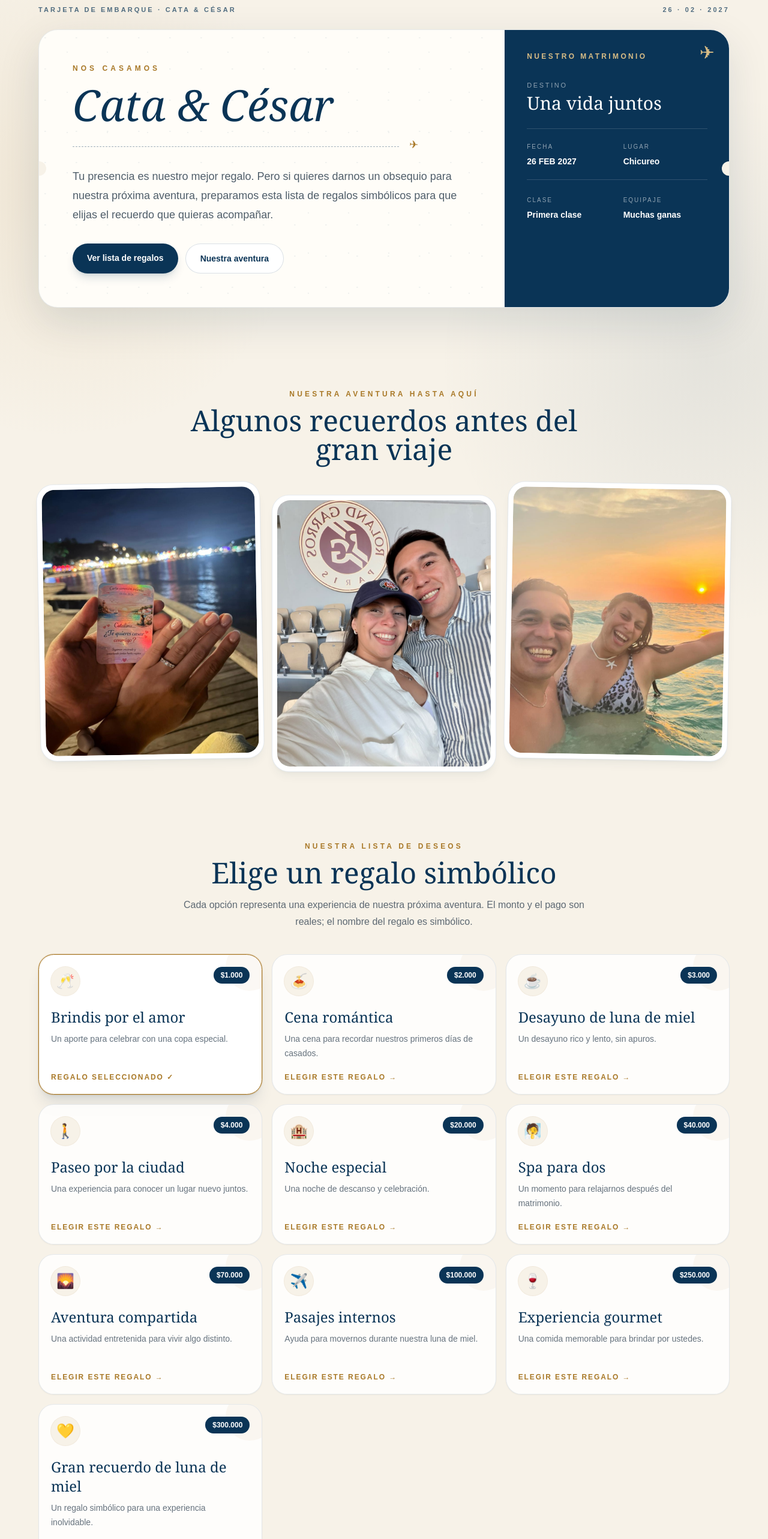
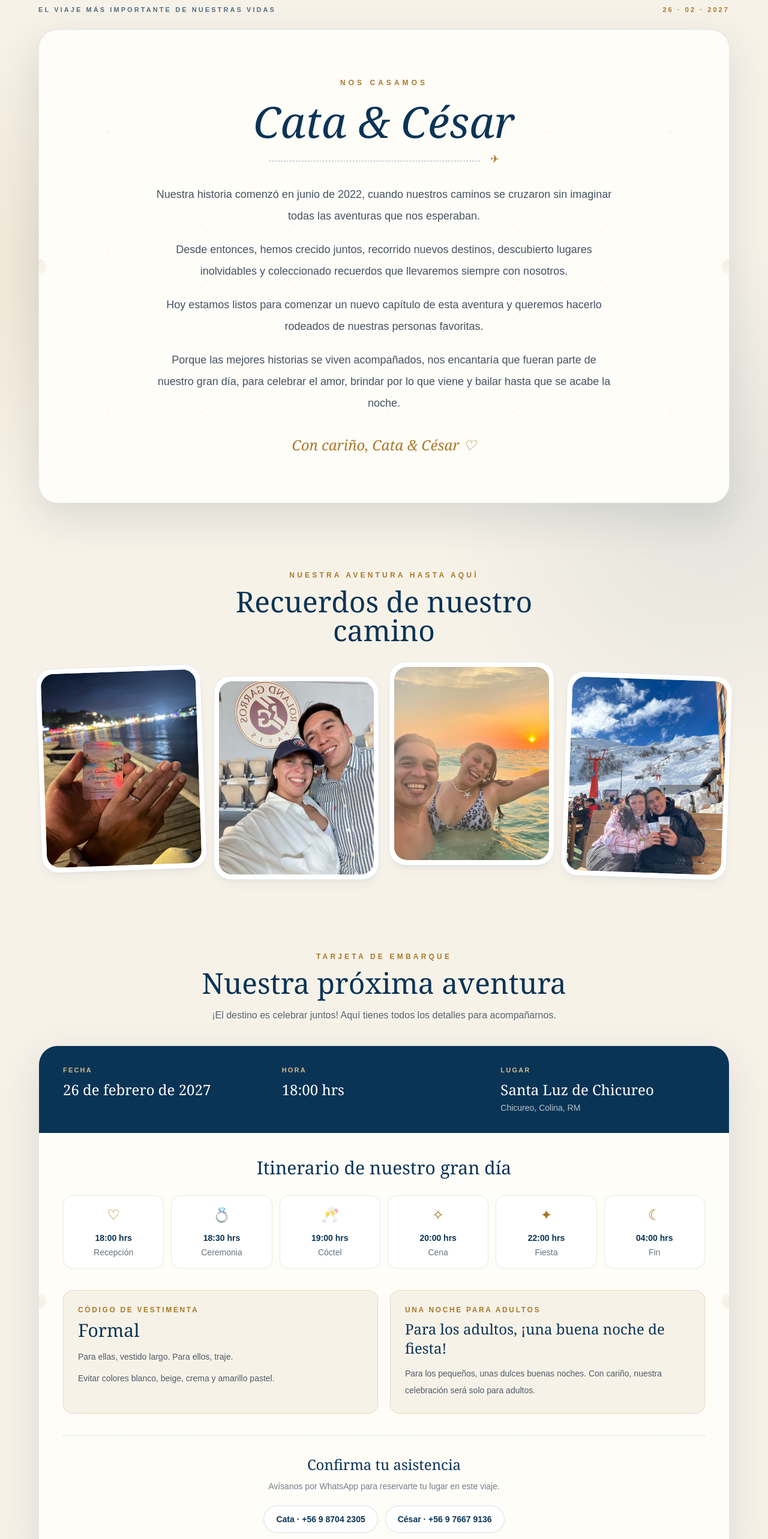
Before and after one commit to cesarodriguez96-02-26/regalos-matri-cata-cesar, a Next.js app: page / in a window 1280 px wide. Shown: the part 40-2606 px from the top of the page at 60% size. Built offline with nearby package versions, Linux system fonts and the light colour scheme.

Commit message:
Rediseñar inicio con historia, fotos e itinerario de invitación

```diff
--- a/src/app/page.tsx
+++ b/src/app/page.tsx
@@ -1,132 +1,143 @@
 import Image from 'next/image';
 import { CheckoutForm } from '@/components/CheckoutForm';
 
-const transferDetails = [
-  { label: 'Banco', value: process.env.TRANSFER_BANK ?? 'Banco por definir' },
-  { label: 'Tipo de cuenta', value: process.env.TRANSFER_ACCOUNT_TYPE ?? 'Cuenta por definir' },
-  { label: 'N° de cuenta', value: process.env.TRANSFER_ACCOUNT_NUMBER ?? 'Número por definir' },
-  { label: 'RUT', value: process.env.TRANSFER_RUT ?? 'RUT por definir' },
-  { label: 'Titular', value: process.env.TRANSFER_NAME ?? 'Cata & César' },
-  { label: 'Correo', value: process.env.TRANSFER_EMAIL ?? process.env.OWNER_EMAIL ?? 'correo por definir' }
+const itinerary = [
+  { time: '18:00', event: 'Recepción', icon: '♡' },
+  { time: '18:30', event: 'Ceremonia', icon: '💍' },
+  { time: '19:00', event: 'Cóctel', icon: '🥂' },
+  { time: '20:00', event: 'Cena', icon: '✧' },
+  { time: '22:00', event: 'Fiesta', icon: '✦' },
+  { time: '04:00', event: 'Fin', icon: '☾' }
+];
+
+const photos = [
+  { src: '/photos/foto-1.jpg', alt: 'Cata y César compartiendo un recuerdo juntos', rotate: 'lg:-rotate-2' },
+  { src: '/photos/foto-2.jpeg', alt: 'Cata y César viajando juntos', rotate: 'lg:translate-y-4' },
+  { src: '/photos/foto-3.jpeg', alt: 'Cata y César celebrando su historia', rotate: 'lg:-translate-y-2' },
+  { src: '/photos/foto-4.jpeg', alt: 'Un nuevo recuerdo de Cata y César', rotate: 'lg:rotate-2 lg:translate-y-3' }
 ];
 
 export default function Home() {
   return (
     <main className="overflow-hidden">
-      <section className="px-5 pb-14 pt-8 md:pb-20 md:pt-12">
+      <section className="px-5 pb-10 pt-8 md:pb-14 md:pt-12">
         <div className="mx-auto max-w-6xl">
-          <div className="mb-6 flex items-center justify-between gap-4 text-[11px] font-bold uppercase tracking-[0.28em] text-navy/70">
-            <span>Tarjeta de embarque · Cata & César</span>
-            <span className="hidden sm:inline">26 · 02 · 2027</span>
+          <div className="mb-6 flex flex-wrap items-center justify-between gap-2 text-[11px] font-bold uppercase tracking-[0.18em] text-navy/70 sm:tracking-[0.28em]">
+            <span>El viaje más importante de nuestras vidas</span>
+            <span className="whitespace-nowrap text-gold">26 · 02 · 2027</span>
           </div>
-
           <div className="ticket-edge overflow-hidden rounded-[2rem] border border-navy/10 bg-ivory shadow-ticket">
-            <div className="grid lg:grid-cols-[1.35fr_0.65fr]">
-              <div className="relative px-7 py-10 sm:px-10 md:py-14 lg:px-14">
+            <div className="relative px-7 py-12 sm:px-12 md:px-16 md:py-16 lg:px-24 lg:py-20">
               <div
                 className="pointer-events-none absolute inset-0 opacity-[0.055]"
                 style={{
-                    backgroundImage:
-                      'radial-gradient(circle at 20% 25%, #0A3456 0 1px, transparent 1.5px), radial-gradient(circle at 70% 55%, #0A3456 0 1px, transparent 1.5px)',
+                  backgroundImage: 'radial-gradient(circle at 20% 25%, #0A3456 0 1px, transparent 1.5px), radial-gradient(circle at 70% 55%, #0A3456 0 1px, transparent 1.5px)',
                   backgroundSize: '52px 52px, 67px 67px'
                 }}
               />
-                <div className="relative">
+              <div className="relative mx-auto max-w-3xl text-center">
                 <p className="text-xs font-bold uppercase tracking-[0.42em] text-gold">Nos casamos</p>
-                  <h1 className="mt-4 font-serif text-5xl italic leading-none text-navy sm:text-6xl md:text-7xl">
-                    Cata & César
+                <h1 className="mt-5 font-serif text-5xl italic leading-tight text-navy sm:text-6xl md:text-7xl">
+                  Cata &amp; César
                 </h1>
-                  <div className="mt-6 max-w-xl flight-line" aria-hidden="true" />
-                  <p className="mt-6 max-w-2xl text-base leading-7 text-ink/75 md:text-lg md:leading-8">
-                    Tu presencia es nuestro mejor regalo. Pero si quieres darnos un obsequio para nuestra próxima aventura,
-                    preparamos esta lista de regalos simbólicos para que elijas el recuerdo que quieras acompañar.
-                  </p>
-
-                  <div className="mt-8 flex flex-wrap gap-3">
-                    <a
-                      href="#regalos"
-                      className="rounded-full bg-navy px-6 py-3.5 text-sm font-bold text-white shadow-lg shadow-navy/15 transition hover:-translate-y-0.5 hover:bg-navy-deep focus:outline-none focus-visible:ring-4 focus-visible:ring-gold-soft"
-                    >
-                      Ver lista de regalos
-                    </a>
-                    <a
-                      href="#nuestra-aventura"
-                      className="rounded-full border border-navy/15 bg-white px-6 py-3.5 text-sm font-bold text-navy transition hover:border-gold/40 hover:bg-paper focus:outline-none focus-visible:ring-4 focus-visible:ring-gold-soft"
-                    >
-                      Nuestra aventura
-                    </a>
+                <div className="mx-auto mt-5 max-w-sm flight-line" aria-hidden="true" />
+                <div className="mt-7 space-y-5 text-left text-base leading-8 text-ink/80 sm:text-center md:text-lg md:leading-9">
+                  <p>Nuestra historia comenzó en junio de 2022, cuando nuestros caminos se cruzaron sin imaginar todas las aventuras que nos esperaban.</p>
+                  <p>Desde entonces, hemos crecido juntos, recorrido nuevos destinos, descubierto lugares inolvidables y coleccionado recuerdos que llevaremos siempre con nosotros.</p>
+                  <p>Hoy estamos listos para comenzar un nuevo capítulo de esta aventura y queremos hacerlo rodeados de nuestras personas favoritas.</p>
+                  <p>Porque las mejores historias se viven acompañados, nos encantaría que fueran parte de nuestro gran día, para celebrar el amor, brindar por lo que viene y bailar hasta que se acabe la noche.</p>
                 </div>
+                <p className="mt-9 font-serif text-2xl italic text-gold">Con cariño, Cata &amp; César ♡</p>
               </div>
-              </div>
-
-              <aside className="relative border-t border-dashed border-navy/20 bg-navy px-7 py-9 text-white lg:border-l lg:border-t-0 sm:px-9">
-                <div className="absolute right-6 top-5 text-3xl text-gold-soft" aria-hidden="true">✈</div>
-                <p className="text-xs font-bold uppercase tracking-[0.28em] text-gold-soft">Nuestro matrimonio</p>
-                <div className="mt-8 space-y-6">
-                  <div>
-                    <p className="text-[11px] uppercase tracking-[0.24em] text-white/55">Destino</p>
-                    <p className="mt-1 font-serif text-3xl">Una vida juntos</p>
-                  </div>
-                  <div className="grid grid-cols-2 gap-5 border-y border-white/15 py-5 text-sm">
-                    <div>
-                      <p className="text-[10px] uppercase tracking-[0.2em] text-white/55">Fecha</p>
-                      <p className="mt-1 font-bold">26 FEB 2027</p>
-                    </div>
-                    <div>
-                      <p className="text-[10px] uppercase tracking-[0.2em] text-white/55">Lugar</p>
-                      <p className="mt-1 font-bold">Chicureo</p>
-                    </div>
-                  </div>
-                  <div className="grid grid-cols-2 gap-5 text-sm">
-                    <div>
-                      <p className="text-[10px] uppercase tracking-[0.2em] text-white/55">Clase</p>
-                      <p className="mt-1 font-bold">Primera clase</p>
-                    </div>
-                    <div>
-                      <p className="text-[10px] uppercase tracking-[0.2em] text-white/55">Equipaje</p>
-                      <p className="mt-1 font-bold">Muchas ganas</p>
-                    </div>
-                  </div>
-                </div>
-              </aside>
             </div>
           </div>
         </div>
       </section>
 
-      <section id="nuestra-aventura" className="px-5 py-10 md:py-14">
+      <section className="px-5 py-10 md:py-14">
         <div className="mx-auto max-w-6xl">
-          <div className="mx-auto mb-8 max-w-2xl text-center">
+          <div className="mx-auto mb-9 max-w-2xl text-center">
             <p className="text-xs font-bold uppercase tracking-[0.35em] text-gold">Nuestra aventura hasta aquí</p>
-            <h2 className="mt-3 font-serif text-4xl text-navy md:text-5xl">Algunos recuerdos antes del gran viaje</h2>
+            <h2 className="mt-3 font-serif text-4xl text-navy md:text-5xl">Recuerdos de nuestro camino</h2>
           </div>
-
-          <div className="grid gap-4 md:grid-cols-3">
-            <figure className="overflow-hidden rounded-[1.75rem] border border-navy/10 bg-white p-2 shadow-lg shadow-navy/5 md:-rotate-1">
-              <div className="relative aspect-[4/5] overflow-hidden rounded-[1.35rem]">
-                <Image src="/photos/foto-1.jpg" alt="Cata y César compartiendo un recuerdo juntos" fill sizes="(max-width: 768px) 100vw, 33vw" className="object-cover" priority />
+          <div className="grid grid-cols-2 gap-3 sm:gap-5 lg:grid-cols-4 lg:gap-4">
+            {photos.map((photo, index) => (
+              <figure key={photo.src} className={`overflow-hidden rounded-[1.5rem] border border-navy/10 bg-white p-1.5 shadow-lg shadow-navy/5 sm:rounded-[1.75rem] sm:p-2 ${photo.rotate}`}>
+                <div className="relative aspect-[4/5] overflow-hidden rounded-[1.15rem] sm:rounded-[1.35rem]">
+                  <Image src={photo.src} alt={photo.alt} fill sizes="(max-width: 1023px) 50vw, 25vw" className="object-cover" priority={index === 0} />
                 </div>
               </figure>
-            <figure className="overflow-hidden rounded-[1.75rem] border border-navy/10 bg-white p-2 shadow-lg shadow-navy/5 md:translate-y-5">
-              <div className="relative aspect-[4/5] overflow-hidden rounded-[1.35rem]">
-                <Image src="/photos/foto-2.jpeg" alt="Cata y César durante uno de sus viajes" fill sizes="(max-width: 768px) 100vw, 33vw" className="object-cover" />
-              </div>
-            </figure>
-            <figure className="overflow-hidden rounded-[1.75rem] border border-navy/10 bg-white p-2 shadow-lg shadow-navy/5 md:rotate-1">
-              <div className="relative aspect-[4/5] overflow-hidden rounded-[1.35rem]">
-                <Image src="/photos/foto-3.jpeg" alt="Cata y César celebrando su historia juntos" fill sizes="(max-width: 768px) 100vw, 33vw" className="object-cover" />
-              </div>
-            </figure>
+            ))}
           </div>
         </div>
       </section>
 
-      <CheckoutForm transferDetails={transferDetails} />
+      <section className="px-5 py-14 md:py-20" aria-labelledby="proxima-aventura">
+        <div className="mx-auto max-w-6xl">
+          <div className="mx-auto mb-9 max-w-3xl text-center">
+            <p className="text-xs font-bold uppercase tracking-[0.35em] text-gold">Tarjeta de embarque</p>
+            <h2 id="proxima-aventura" className="mt-3 font-serif text-4xl text-navy md:text-5xl">Nuestra próxima aventura</h2>
+            <p className="mt-4 text-base leading-7 text-ink/70">¡El destino es celebrar juntos! Aquí tienes todos los detalles para acompañarnos.</p>
+          </div>
+          <div className="ticket-edge overflow-hidden rounded-[2rem] border border-navy/10 bg-ivory shadow-ticket">
+            <div className="grid gap-6 bg-navy px-6 py-8 text-white sm:grid-cols-3 sm:px-10">
+              <div>
+                <p className="text-[11px] font-bold uppercase tracking-[0.2em] text-gold-soft">Fecha</p>
+                <p className="mt-2 font-serif text-2xl">26 de febrero de 2027</p>
+              </div>
+              <div>
+                <p className="text-[11px] font-bold uppercase tracking-[0.2em] text-gold-soft">Hora</p>
+                <p className="mt-2 font-serif text-2xl">18:00 hrs</p>
+              </div>
+              <div>
+                <p className="text-[11px] font-bold uppercase tracking-[0.2em] text-gold-soft">Lugar</p>
+                <p className="mt-2 font-serif text-2xl">Santa Luz de Chicureo</p>
+                <p className="mt-1 text-sm text-white/70">Chicureo, Colina, RM</p>
+              </div>
+            </div>
+            <div className="px-6 py-10 sm:px-10">
+              <h3 className="text-center font-serif text-2xl text-navy sm:text-3xl">Itinerario de nuestro gran día</h3>
+              <div className="mt-7 grid grid-cols-2 gap-3 sm:grid-cols-3 lg:grid-cols-6">
+                {itinerary.map((step) => (
+                  <div key={step.time} className="rounded-2xl border border-navy/10 bg-white p-4 text-center">
+                    <span className="block text-2xl text-gold" aria-hidden="true">{step.icon}</span>
+                    <p className="mt-3 text-sm font-bold text-navy">{step.time} hrs</p>
+                    <p className="mt-1 text-sm text-ink/65">{step.event}</p>
+                  </div>
+                ))}
+              </div>
+              <div className="mt-9 grid gap-5 md:grid-cols-2">
+                <div className="rounded-2xl border border-gold/20 bg-paper p-6">
+                  <p className="text-xs font-bold uppercase tracking-[0.22em] text-gold">Código de vestimenta</p>
+                  <h3 className="mt-2 font-serif text-3xl text-navy">Formal</h3>
+                  <p className="mt-3 text-sm leading-7 text-ink/75">Para ellas, vestido largo. Para ellos, traje.</p>
+                  <p className="mt-2 text-sm leading-7 text-ink/75">Evitar colores blanco, beige, crema y amarillo pastel.</p>
+                </div>
+                <div className="rounded-2xl border border-gold/20 bg-paper p-6">
+                  <p className="text-xs font-bold uppercase tracking-[0.22em] text-gold">Una noche para adultos</p>
+                  <h3 className="mt-2 font-serif text-2xl text-navy">Para los adultos, ¡una buena noche de fiesta!</h3>
+                  <p className="mt-3 text-sm leading-7 text-ink/75">Para los pequeños, unas dulces buenas noches. Con cariño, nuestra celebración será solo para adultos.</p>
+                </div>
+              </div>
+              <div className="mt-9 border-t border-dashed border-navy/20 pt-8 text-center">
+                <h3 className="font-serif text-2xl text-navy">Confirma tu asistencia</h3>
+                <p className="mt-2 text-sm leading-6 text-ink/60">Avísanos por WhatsApp para reservarte tu lugar en este viaje.</p>
+                <div className="mt-5 flex flex-wrap justify-center gap-3">
+                  <a href="https://wa.me/56987042305" target="_blank" rel="noopener noreferrer" className="rounded-full border border-navy/15 bg-white px-5 py-3 text-sm font-bold text-navy transition hover:border-gold">Cata · +56 9 8704 2305</a>
+                  <a href="https://wa.me/56976679136" target="_blank" rel="noopener noreferrer" className="rounded-full border border-navy/15 bg-white px-5 py-3 text-sm font-bold text-navy transition hover:border-gold">César · +56 9 7667 9136</a>
+                </div>
+              </div>
+            </div>
+          </div>
+        </div>
+      </section>
+
+      <CheckoutForm />
 
       <footer className="px-5 pb-14 pt-6 text-center">
         <div className="mx-auto max-w-2xl border-t border-navy/10 pt-9">
-          <p className="text-xs font-bold uppercase tracking-[0.3em] text-gold">Gracias por ser parte de nuestra aventura</p>
-          <p className="mt-3 font-serif text-3xl italic text-navy">Cata & César</p>
+          <p className="text-xs font-bold uppercase tracking-[0.3em] text-gold">Gracias por ser parte de nuestra historia</p>
+          <p className="mt-3 font-serif text-3xl italic text-navy">Cata &amp; César</p>
           <p className="mt-3 text-sm leading-6 text-ink/60">26 de febrero de 2027 · Santa Luz de Chicureo</p>
         </div>
       </footer>
```
Lines whose indentation alone changed are shown as unchanged.
